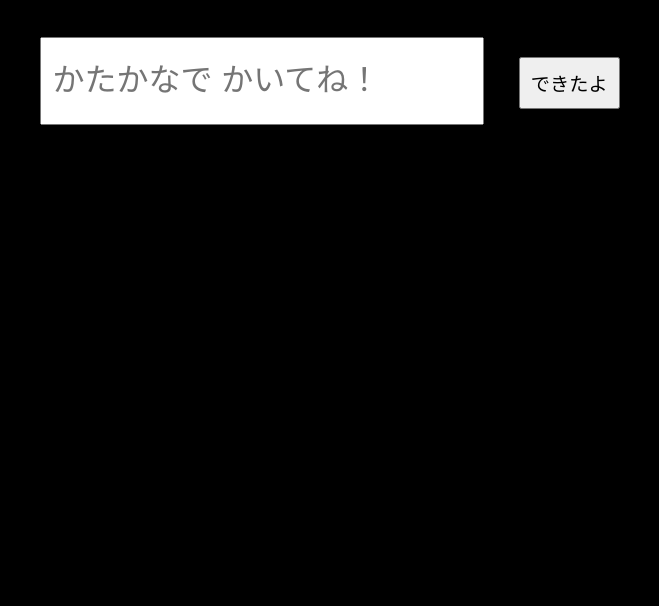
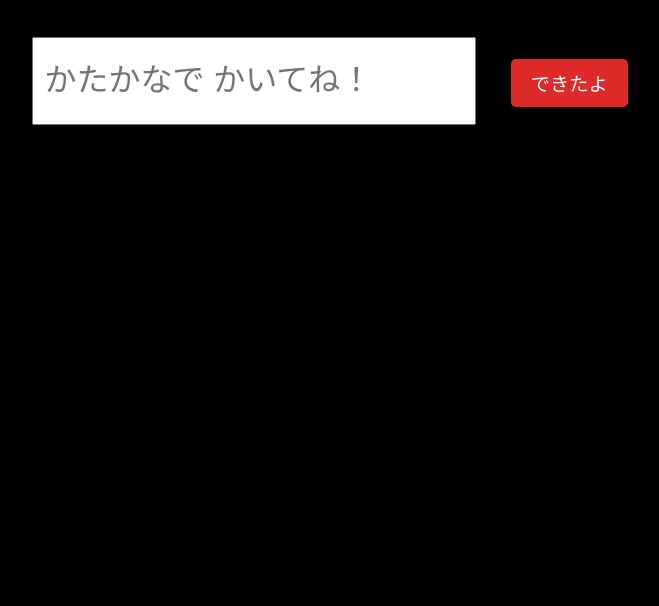
Before and after one commit to hToko-jp/Katakana, a plain HTML site: page index.html in a window 1280 px wide. Shown: the part 194-800 px from the top of the page, without its empty margins (315-974 px from the left). Drawn offline with Linux system fonts and the light colour scheme.

Commit message:
レベル1

```diff
--- a/index.html
+++ b/index.html
@@ -38,6 +38,16 @@ span{
       padding-right: 250px;
     }
 
+    .ansBtn{
+        background-color: #df2a2a;
+        color: white;
+        border: none;
+        border-radius: 5px;
+        cursor: pointer;
+        padding: 10px 20px;
+        transition: background-color 0.3s ease;
+    }
+
 
     #answer {
       font-size: 2em;
@@ -54,11 +64,11 @@ span{
 
 
     .firework {
-  position: fixed;
-  width: 10px;
-  height: 10px;
-  border-radius: 50%;
-  z-index: 9999;
+     position: fixed;
+     width: 10px;
+     height: 10px;
+     border-radius: 50%;
+     z-index: 9999;
 }
 
 
@@ -88,12 +98,14 @@ span{
   }
   </style>
 </head>
+
+
 <body>
   <h1>かたかな ちゃれんじ！🍰<span>れべる１</span></h1>
   <p id="score"></p>
   <p id="question"></p>
   <input type="text" id="answer" placeholder="かたかなで かいてね！">
-  <button onclick="checkAnswer()">できたよ</button>
+  <button class="ansBtn" onclick="checkAnswer()">できたよ</button>
   <p id="result"></p>
 
 
```
